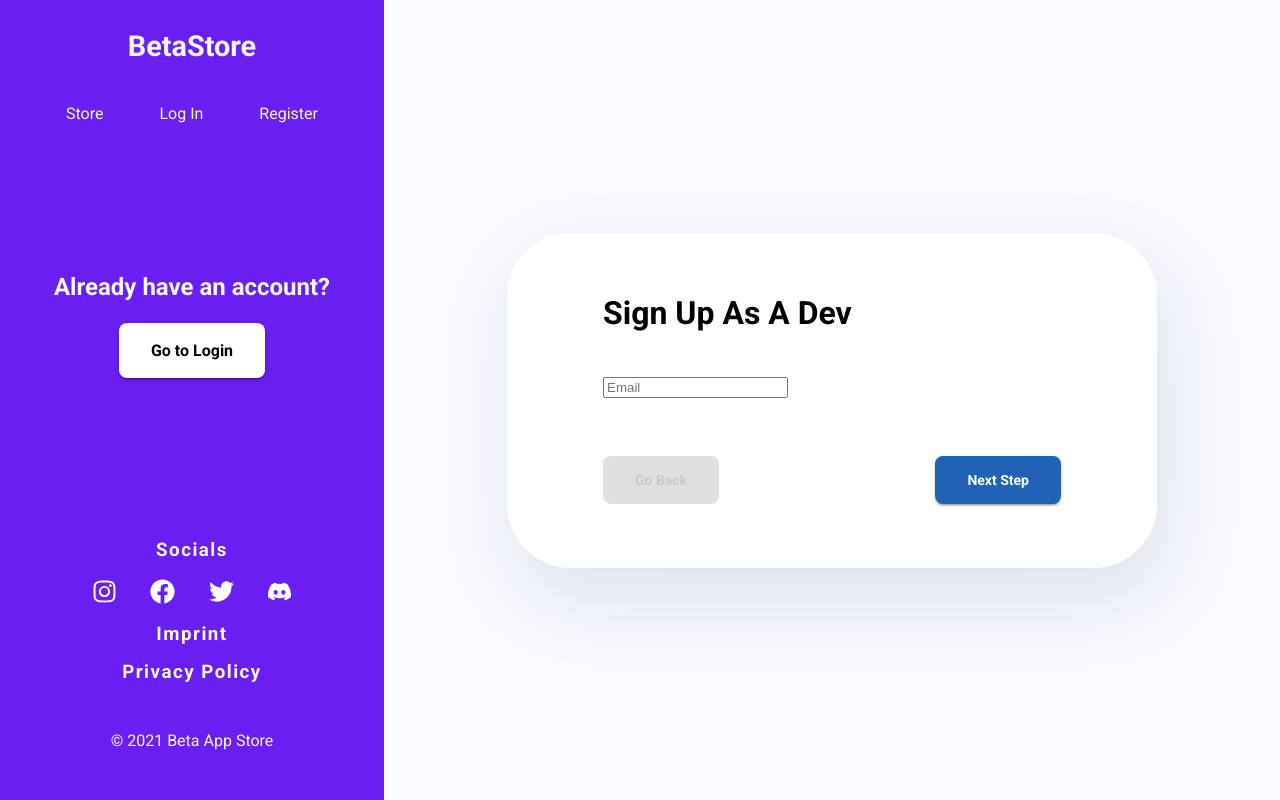
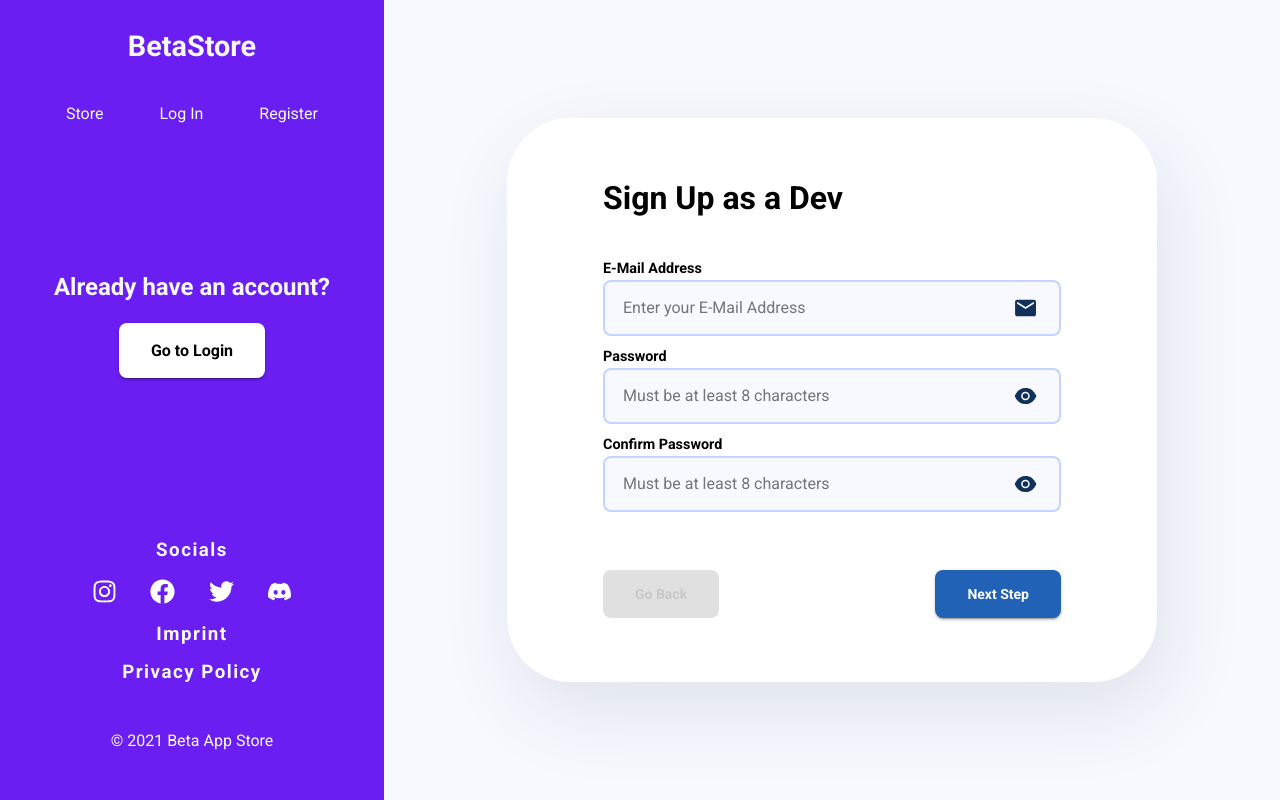
Before and after one commit to floriankulig/testiply, a Next.js app: page /dev/register in a window 1280 px wide. Built offline with nearby package versions, Linux system fonts and the light colour scheme.

Commit message:
added first base values for registration

```diff
--- a/src/pages/dev/register.tsx
+++ b/src/pages/dev/register.tsx
@@ -1,12 +1,15 @@
-import { AuthForm, FormikStep, TextField } from "components/forms";
+import { AuthForm, FormikStep, TextField, TextInput } from "components/forms";
 import { FormikStepper } from "components/forms";
 import { AuthLayout } from "components/layouts";
 import { Field, FormikHelpers, FormikValues } from "formik";
 import { useIsMobile } from "hooks";
 import { NextPage } from "next";
 import Head from "next/head";
+import { useState } from "react";
+import { AiFillEye, AiFillEyeInvisible } from "react-icons/ai";
+import { MdEmail } from "react-icons/md";
 import { Gender, genders } from "ts";
-import { object, string } from "yup";
+import * as Yup from 'yup';
 
 interface FormValues {
     email: string;
@@ -17,6 +20,7 @@ interface FormValues {
 }
 
 const DevRegister: NextPage = () => {
+    const [showPasswords, setShowPasswords] = useState<boolean>(false);
     const inputsStacked = useIsMobile(720);
 
     const initialValues: FormValues = {
@@ -38,27 +42,50 @@ const DevRegister: NextPage = () => {
             </Head>
             <AuthLayout formType="dev_register">
                 <AuthForm>
-                    <h1>Sign Up As A Dev</h1>
+                    <h1>Sign Up as a Dev</h1>
                     <FormikStepper
                         initialValues={initialValues}
                         onSubmit={(values, helpers) => handleSubmit(values, helpers)}
                     >
                         <FormikStep
-                            validationSchema={object({
-                                email: string().required().min(2).max(5)
+                            validationSchema={Yup.object({
+                                email: Yup.string().required().min(3),
+                                password: Yup.string().required('Password is required'),
+                                confirmPassword: Yup.string()
+                                    .oneOf([Yup.ref('password'), null], 'Passwords must match')
                             })}
                         >
-                            <Field name="email" placeholder="Email" />
+                            <TextInput
+                                svg={<MdEmail />}
+                                name="email"
+                                label="E-Mail Address"
+                                placeholder="Enter your E-Mail Address"
+                            />
+                            <TextInput
+                                name="password"
+                                label="Password"
+                                placeholder="Must be at least 8 characters"
+                                type={showPasswords ? "text" : "password"}
+                                svg={showPasswords ? <AiFillEyeInvisible /> : <AiFillEye />}
+                                svgClickHandler={() => setShowPasswords(prev => !prev)}
+                            />
+                            <TextInput
+                                name="confirmPassword"
+                                label="Confirm Password"
+                                placeholder="Must be at least 8 characters"
+                                type={showPasswords ? "text" : "password"}
+                                svg={showPasswords ? <AiFillEyeInvisible /> : <AiFillEye />}
+                                svgClickHandler={() => setShowPasswords(prev => !prev)}
+                            />
                         </FormikStep>
                         <FormikStep
-                            validationSchema={object({
-                                password: string().required().min(4).max(5)
-                            })}
                         >
-                            <Field name="password" placeholder="password" />
-                        </FormikStep>
-                        <FormikStep>
-                            <Field name="confirmPassword" placeholder="confirm password" />
+                            <TextInput
+                                svg={<MdEmail />}
+                                name="gender"
+                                label="gender"
+                                placeholder="Enter your gender"
+                            />
                         </FormikStep>
                     </FormikStepper>
                 </AuthForm>
```
